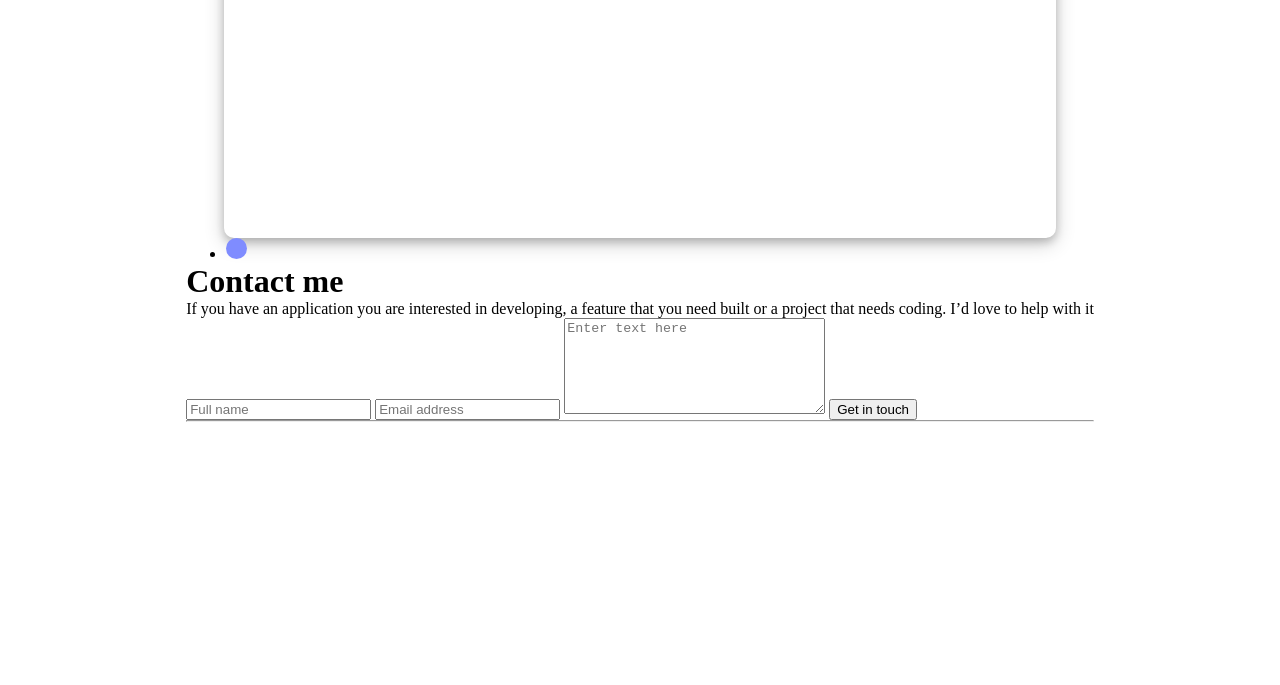
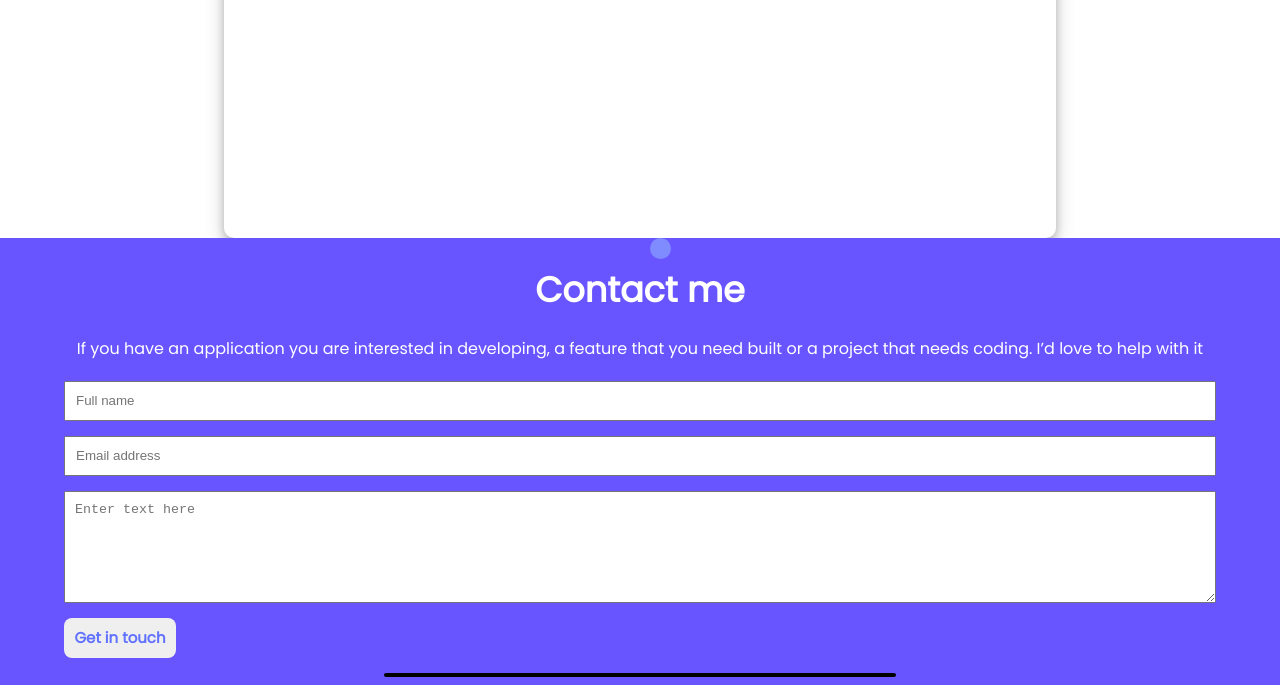
Before and after one commit to huzaifakhan0308/personal-portfolio, a website: page index.html in a window 1280 px wide. Shown: the part 5168-5853 px from the top of the page. Before the commit the page ends 5590 px from the top, so only its background shows below. Drawn offline with Linux system fonts and the light colour scheme; a web font is replaced by a local one.

Commit message:
Add css styles to form-section

```diff
--- a/index.css
+++ b/index.css
@@ -371,3 +371,80 @@ main {
   margin-left: 90%;
   position: absolute;
 }
+
+/* form-section */
+
+.form-section {
+  display: flex;
+  flex-direction: column;
+  align-items: center;
+  background-color: #6955ff;
+  width: 100%;
+}
+
+.icon-ellipse-ul {
+  list-style: none;
+}
+
+.contact-title {
+  font-size: 35px;
+  color: white;
+  font-family: "Poppins", sans-serif;
+}
+
+.info-formsection {
+  padding: 20px 20px;
+  color: white;
+  font-family: "Poppins", sans-serif;
+}
+
+.form-container {
+  display: flex;
+  flex-direction: column;
+  /* align-items: center; */
+  width: 90%;
+}
+
+.name-input-formsection {
+  height: 5vh;
+  width: 100%;
+  padding-left: 10px;
+  outline: none;
+}
+
+.email-input-formsection {
+  height: 5vh;
+  width: 100%;
+  margin-top: 15px;
+  padding-left: 10px;
+  outline: none;
+}
+
+.form-text-area {
+  width: 100%;
+  padding: 10px;
+  margin-top: 15px;
+  outline: none;
+}
+
+.form-button {
+  margin-top: 15px;
+  width: 14vh;
+  border-radius: 8px;
+  height: 5vh;
+  border: none;
+  color: #6070ff;
+  font-family: "Poppins", sans-serif;
+  font-weight: 600;
+  font-size: 15px;
+}
+
+.end-line {
+  margin-top: 15px;
+  width: 40%;
+  margin-bottom: 8px;
+  height: 4px;
+  background-color: black;
+  border: none;
+  border-radius: 5px;
+}
```
